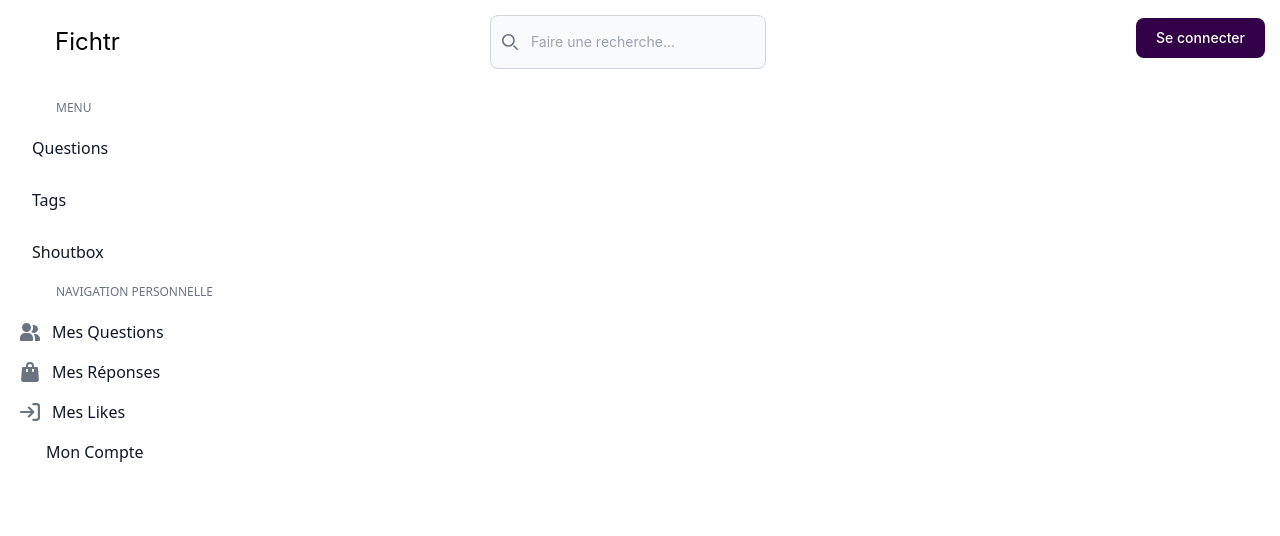
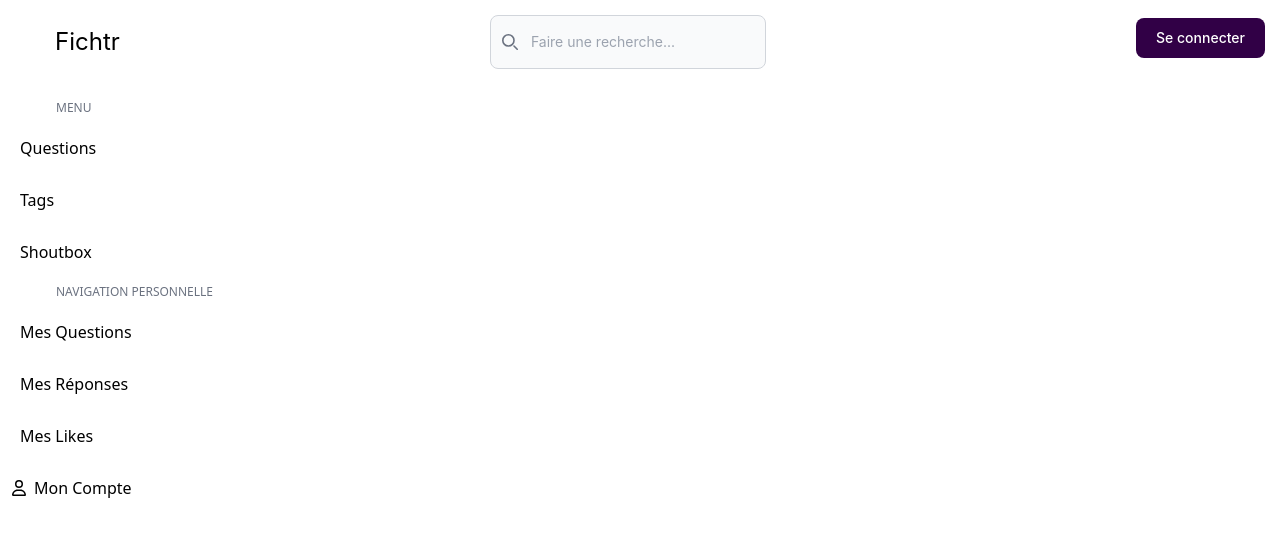
Before and after one commit to Hexagone-B2/Project-Fichtr, a React (Create React App) app in the folder Front/fichtr/: page / in a window 1280 px wide. Shown: the top 536 px of the page. Built offline with nearby package versions, Linux system fonts and the light colour scheme.

Commit message:
style update

```diff
--- a/Front/fichtr/src/composant/ConnectedNavbarLeft.jsx
+++ b/Front/fichtr/src/composant/ConnectedNavbarLeft.jsx
@@ -1,4 +1,4 @@
-import { Routes, Route, Link } from "react-router-dom";
+import { Routes, Route, Link, NavLink } from "react-router-dom";
 import Questions from "../pages/questions";
 import Tags from "../pages/tags";
 import Shoutbox from "../pages/shoutbox";
@@ -6,8 +6,6 @@ import MyQuestions from "../pages/my-questions";
 import MyResponses from "../pages/my-responses";
 import MyLikes from "../pages/my-likes";
 import MyAccount from "../pages/my-account";
-
-
 
 
 const Root = () => {
@@ -18,57 +16,37 @@ const Root = () => {
           <a class="flex items-center text-xs whitespace-nowrap px-11 text-gray-500 rounded-lg group">
             MENU
           </a>
-          <ul class="space-y-3 font-medium text-red-500">
+          <ul class="space-y-3 font-medium">
             <li>
-              <a class="flex items-center p-2 text-gray-900 hover:bg-orange-100 group">
-                <Link to="/questions" class="flex-1 ms-3 whitespace-nowrap">Questions</Link>
-              </a>
+              <Link to="/questions" class="flex p-2 whitespace-nowrap focus:bg-gray-300">Questions</Link>
             </li>
             <li>
-              <a class="flex items-center p-2 text-gray-900 hover:bg-orange-100 group">
-                <Link to="/tags" class="flex-1 ms-3 whitespace-nowrap">Tags</Link>
-              </a>
+              <Link to="/tags" class="flex p-2 whitespace-nowrap focus:bg-gray-300">Tags</Link>
             </li>
             <li>
-              <a class="flex items-center p-2 text-gray-900 hover:bg-orange-100 group">
-                <Link to="/shoutbox" class="flex-1 ms-3 whitespace-nowrap">Shoutbox</Link>
-              </a>
+              <Link to="/shoutbox" class="flex p-2 whitespace-nowrap focus:bg-gray-300">Shoutbox</Link>
             </li>
           </ul>
 
           <a class="flex items-center text-xs whitespace-nowrap px-11 text-gray-500 rounded-lg group">
             NAVIGATION PERSONNELLE
           </a>
-          <ul>
+          <ul class="space-y-3 font-medium">
             <li>
-              <a href="#" class="flex items-center p-2 text-gray-900 rounded-lg hover:bg-gray-100 group">
-                <svg class="flex-shrink-0 w-5 h-5 text-gray-500 transition duration-75 dark:text-gray-400 group-hover:text-gray-900" aria-hidden="true" xmlns="http://www.w3.org/2000/svg" fill="currentColor" viewBox="0 0 20 18">
-                  <path d="M14 2a3.963 3.963 0 0 0-1.4.267 6.439 6.439 0 0 1-1.331 6.638A4 4 0 1 0 14 2Zm1 9h-1.264A6.957 6.957 0 0 1 15 15v2a2.97 2.97 0 0 1-.184 1H19a1 1 0 0 0 1-1v-1a5.006 5.006 0 0 0-5-5ZM6.5 9a4.5 4.5 0 1 0 0-9 4.5 4.5 0 0 0 0 9ZM8 10H5a5.006 5.006 0 0 0-5 5v2a1 1 0 0 0 1 1h11a1 1 0 0 0 1-1v-2a5.006 5.006 0 0 0-5-5Z" />
-                </svg>
-                <Link to="/mes-questions" class="flex-1 ms-3 whitespace-nowrap">Mes Questions</Link>
-              </a>
+              <Link to="/mes-questions" class="flex p-2 whitespace-nowrap focus:bg-gray-300">Mes Questions</Link>
             </li>
             <li>
-              <a href="#" class="flex items-center p-2 text-gray-900 rounded-lg hover:bg-gray-100 group">
-                <svg class="flex-shrink-0 w-5 h-5 text-gray-500 transition duration-75 dark:text-gray-400 group-hover:text-gray-900" aria-hidden="true" xmlns="http://www.w3.org/2000/svg" fill="currentColor" viewBox="0 0 18 20">
-                  <path d="M17 5.923A1 1 0 0 0 16 5h-3V4a4 4 0 1 0-8 0v1H2a1 1 0 0 0-1 .923L.086 17.846A2 2 0 0 0 2.08 20h13.84a2 2 0 0 0 1.994-2.153L17 5.923ZM7 9a1 1 0 0 1-2 0V7h2v2Zm0-5a2 2 0 1 1 4 0v1H7V4Zm6 5a1 1 0 1 1-2 0V7h2v2Z" />
-                </svg>
-                <Link to="/mes-reponses" class="flex-1 ms-3 whitespace-nowrap">Mes Réponses</Link>
-              </a>
+              <Link to="/mes-reponses" class="flex p-2 whitespace-nowrap focus:bg-gray-300">Mes Réponses</Link>
             </li>
             <li>
-              <a href="#" class="flex items-center p-2 text-gray-900 rounded-lg hover:bg-gray-100 group">
-                <svg class="flex-shrink-0 w-5 h-5 text-gray-500 transition duration-75 dark:text-gray-400 group-hover:text-gray-900" aria-hidden="true" xmlns="http://www.w3.org/2000/svg" fill="none" viewBox="0 0 18 16">
-                  <path stroke="currentColor" stroke-linecap="round" stroke-linejoin="round" stroke-width="2" d="M1 8h11m0 0L8 4m4 4-4 4m4-11h3a2 2 0 0 1 2 2v10a2 2 0 0 1-2 2h-3" />
-                </svg>
-                <Link to="/mes-likes" class="flex-1 ms-3 whitespace-nowrap">Mes Likes</Link>
-              </a>
+              <Link to="/mes-likes" class="flex p-2 whitespace-nowrap focus:bg-gray-300">Mes Likes</Link>
             </li>
             <li>
-              <a href="#" class="flex items-center p-2 text-gray-900 rounded-lg hover:bg-gray-100 group">
-
-                <img src="./img/user-regular.svg"/>
-                <Link to="/mon-compte" class="flex-1 ms-3 whitespace-nowrap">Mon Compte</Link>
+              <a class="flex items-center">
+                <svg xmlns="http://www.w3.org/2000/svg" aria-hidden="true" height="16" width="14" viewBox="0 0 448 512">
+                  <path fill="#00000" d="M304 128a80 80 0 1 0 -160 0 80 80 0 1 0 160 0zM96 128a128 128 0 1 1 256 0A128 128 0 1 1 96 128zM49.3 464H398.7c-8.9-63.3-63.3-112-129-112H178.3c-65.7 0-120.1 48.7-129 112zM0 482.3C0 383.8 79.8 304 178.3 304h91.4C368.2 304 448 383.8 448 482.3c0 16.4-13.3 29.7-29.7 29.7H29.7C13.3 512 0 498.7 0 482.3z" />
+                </svg>
+                <Link to="/mon-compte" class="flex p-2 whitespace-nowrap focus:bg-gray-300">Mon Compte</Link>
               </a>
             </li>
           </ul>
--- /dev/null
+++ b/Front/fichtr/src/composant/NavbarSideLeft.css
@@ -0,0 +1,3 @@
+.active {
+    color: orange;
+}
--- a/tailwind.config.js
+++ b/tailwind.config.js
@@ -1,8 +1,6 @@
 /** @type {import('tailwindcss').Config} */
 module.exports = {
-  content: [],
   theme: {
-    extend: {},
+
   },
-  plugins: [],
 }
```
